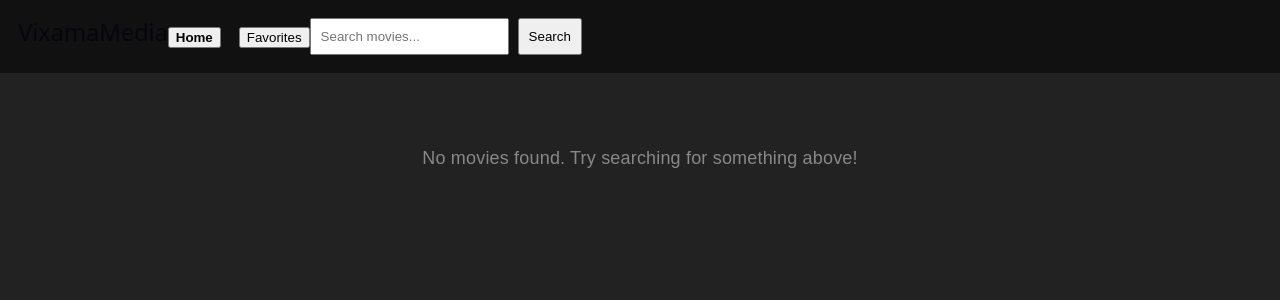
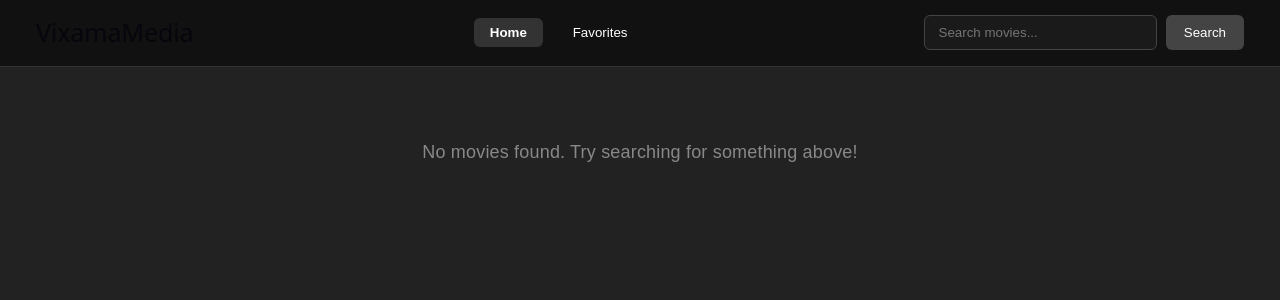
Before and after one commit to christophervixama/Movie-Search-Website---FlyRank-AI, a React (Vite) app: page / in a window 1280 px wide. Shown: the top 300 px of the page. Built offline with nearby package versions, Linux system fonts and the light colour scheme.

Commit message:
Update Header.tsx

```diff
--- a/src/components/Header.tsx
+++ b/src/components/Header.tsx
@@ -17,31 +17,91 @@ export const Header: React.FC<HeaderProps> = ({ onSearch, setView, currentView }
   };
 
   return (
-    <header style={{ display: 'flex', justifyContent: 'between', padding: '1rem', background: '#111', color: '#fff', alignItems: 'center' }}>
-      <h2>VixamaMedia</h2>
-      <nav>
+  <header
+    style={{
+      display: 'flex',
+      justifyContent: 'space-between',   // ← fixed
+      alignItems: 'center',
+      gap: '1.5rem',
+      padding: '0.85rem 2rem',
+      background: '#111',
+      color: '#fff',
+      borderBottom: '1px solid #333',    // full-width horizontal line
+      width: '100%',
+      boxSizing: 'border-box',
+    }}
+  >
+    {/* Left: brand */}
+    <h2 style={{ margin: 0, fontSize: '1.4rem', whiteSpace: 'nowrap' }}>
+      VixamaMedia
+    </h2>
+
+    {/* Center: nav */}
+    <nav style={{ display: 'flex', gap: '0.75rem' }}>
       <button
         onClick={() => setView('home')}
-          style={{ marginRight: '1rem', fontWeight: currentView === 'home' ? 'bold' : 'normal' }}
+        style={{
+          padding: '0.4rem 0.9rem',
+          borderRadius: '6px',
+          border: 'none',
+          background: currentView === 'home' ? '#333' : 'transparent',
+          color: '#fff',
+          fontWeight: currentView === 'home' ? 600 : 400,
+          cursor: 'pointer',
+        }}
       >
         Home
       </button>
       <button
         onClick={() => setView('favorites')}
-          style={{ fontWeight: currentView === 'favorites' ? 'bold' : 'normal' }}
+        style={{
+          padding: '0.4rem 0.9rem',
+          borderRadius: '6px',
+          border: 'none',
+          background: currentView === 'favorites' ? '#333' : 'transparent',
+          color: '#fff',
+          fontWeight: currentView === 'favorites' ? 600 : 400,
+          cursor: 'pointer',
+        }}
       >
         Favorites
       </button>
     </nav>
-      <form onSubmit={handleSubmit}>
+
+    {/* Right: search */}
+    <form
+      onSubmit={handleSubmit}
+      style={{ display: 'flex', gap: '0.5rem', flex: '0 1 320px' }}
+    >
       <input
         type="text"
         value={input}
         onChange={(e) => setInput(e.target.value)}
         placeholder="Search movies..."
-          style={{ padding: '0.5rem', marginRight: '0.5rem' }}
+        style={{
+          flex: 1,
+          padding: '0.5rem 0.75rem',
+          borderRadius: '6px',
+          border: '1px solid #444',
+          background: '#1a1a1a',
+          color: '#fff',
+          outline: 'none',
+        }}
       />
-        <button type="submit" style={{ padding: '0.5rem' }}>Search</button>
+      <button
+        type="submit"
+        style={{
+          padding: '0.5rem 1rem',
+          borderRadius: '6px',
+          border: 'none',
+          background: '#444',
+          color: '#fff',
+          cursor: 'pointer',
+          whiteSpace: 'nowrap',
+        }}
+      >
+        Search
+      </button>
     </form>
   </header>
 );
```
Lines whose indentation alone changed are shown as unchanged.
